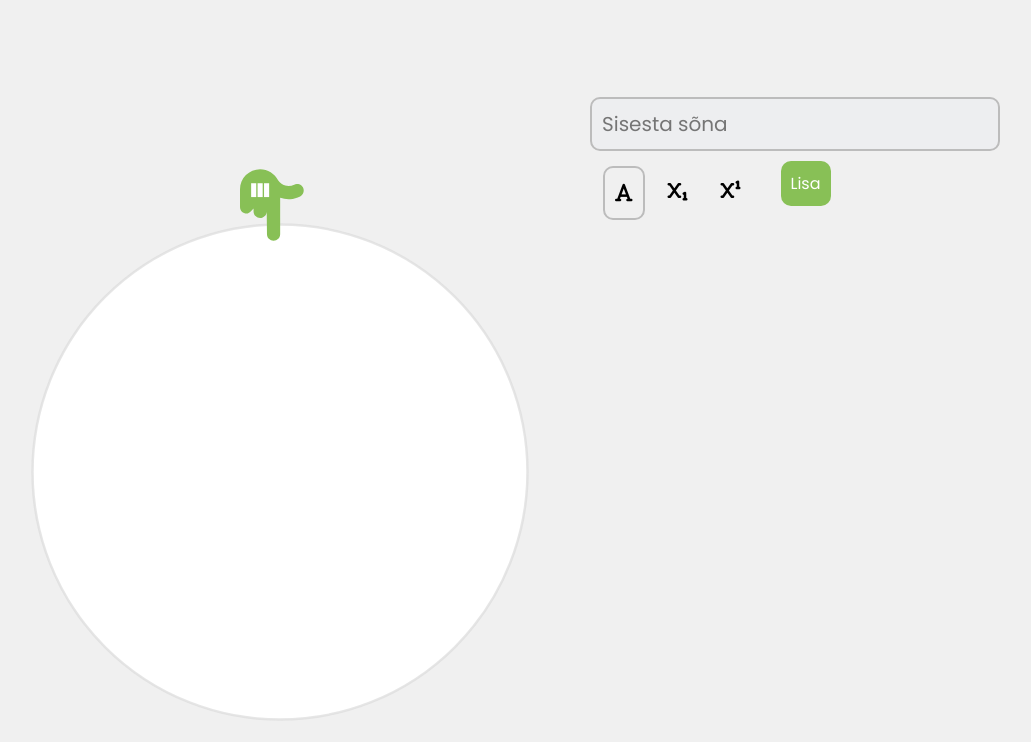
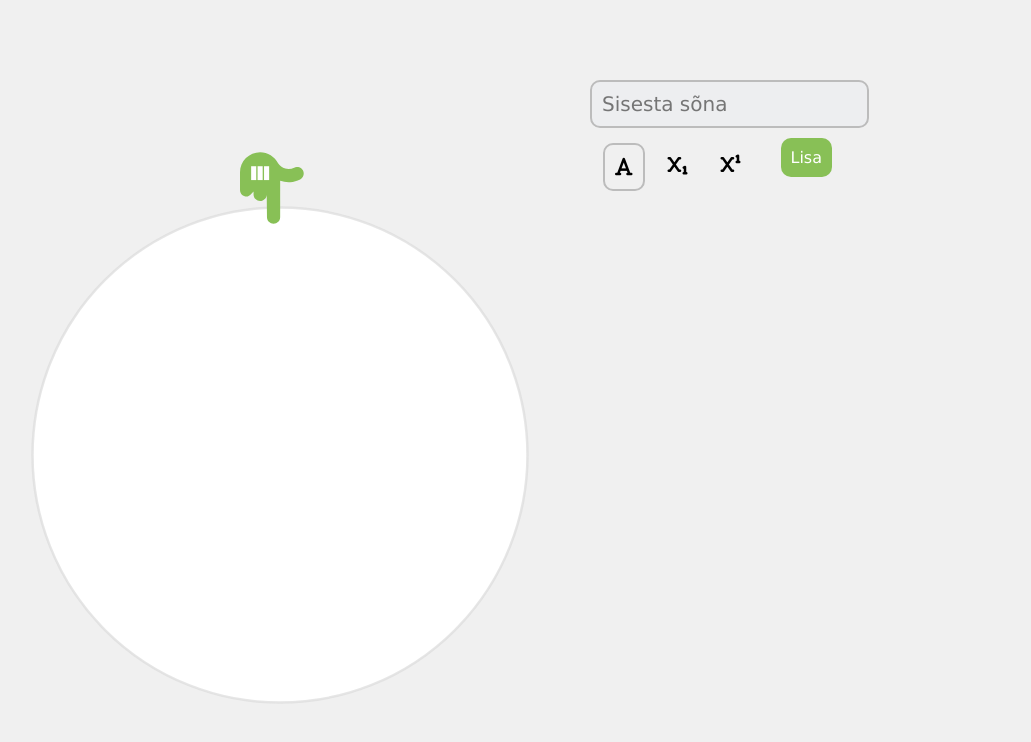
Before and after one commit to inxtamm/Luckywheel, a plain HTML site: page index.html in a window 1280 px wide. Shown: the part 138-880 px from the top of the page, without its empty margins (180-1211 px from the left). Drawn offline with Linux system fonts and the light colour scheme.

```diff
--- a/style.css
+++ b/style.css
@@ -1,10 +1,9 @@
-@import url('https://fonts.googleapis.com/css?family=Poppins:200,300,400,500,600,700,800,900&display=swap');
 *
 {
     margin: 0;
     padding: 0;
     box-sizing: border-box;
-    font-family: 'Poppins', 'sans-serif';
+    font-family: 'Lucida Grande', 'Georgia';
     font-size: 20px;
     align-items: flex-start;
     justify-content:center;
```
